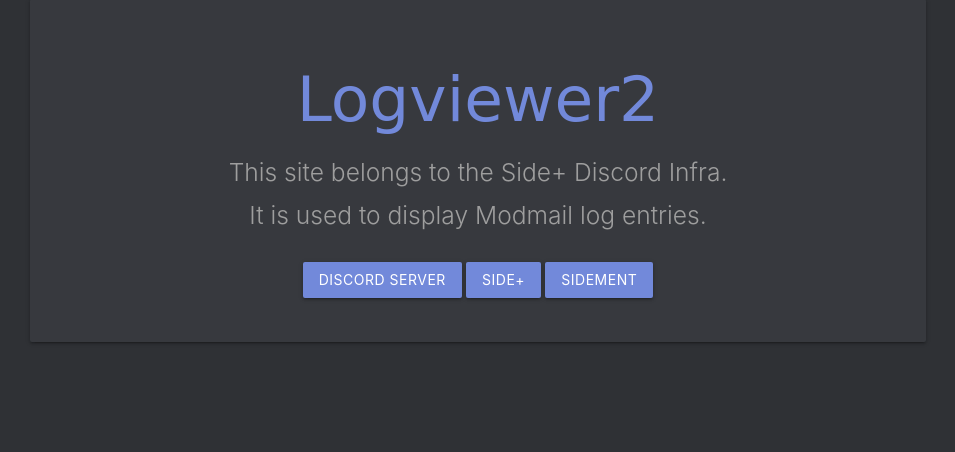
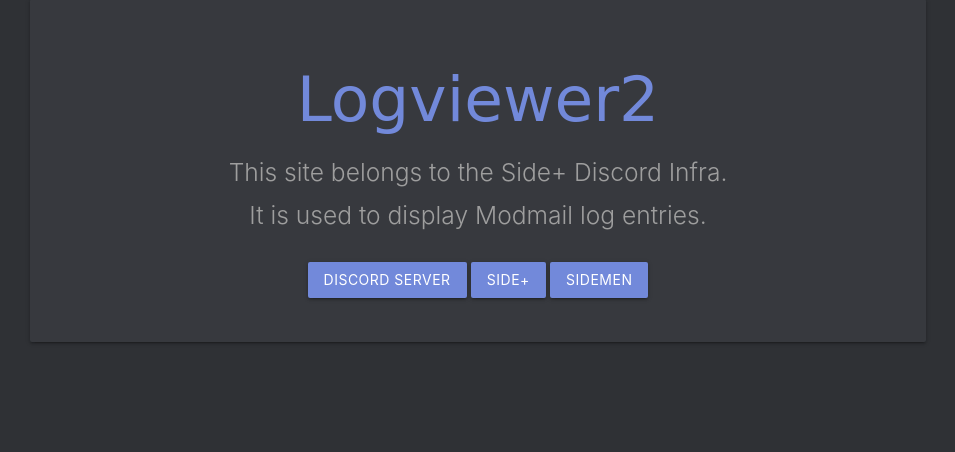
Before and after one commit to Sideplus-Services/logviewer2, a Flask app: template templates/index.html in a window 1280 px wide. Shown: the part 226-678 px from the top of the page, without its empty margins (162-1117 px from the left). Run offline with Flask 2, Linux system fonts and the light colour scheme; the template is opened without the code that fills it, so the values that code supplies are empty; parts of the project's set-up code (start-up, migrations or seed data) failed here and were passed over; some libraries are stand-ins or nearby versions; some web fonts are replaced.

Commit message:
Update index.html

```diff
--- a/templates/index.html
+++ b/templates/index.html
@@ -14,7 +14,7 @@
         <div class="row center">
             <a href="https://discord.gg/sideplus" class="btn waves-effect my-button">Discord Server</a>
             <a href="https://sideplus.com" class="btn waves-effect my-button">Side+</a>
-            <a href="https://sidemen.com" class="btn waves-effect my-button">Sidement</a>
+            <a href="https://sidemen.com" class="btn waves-effect my-button">Sidemen</a>
             <br>
         </div>
     </div>
```
